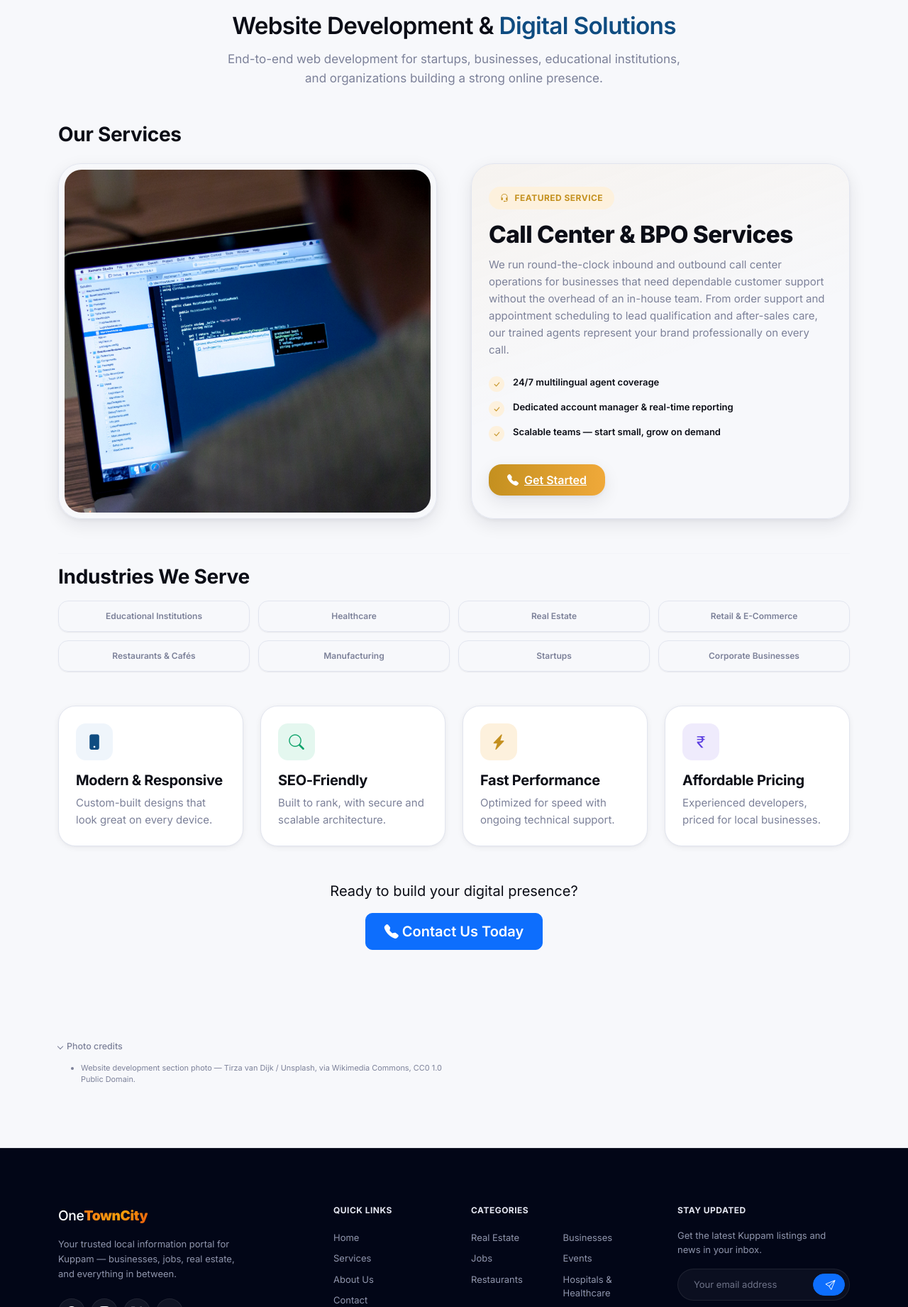
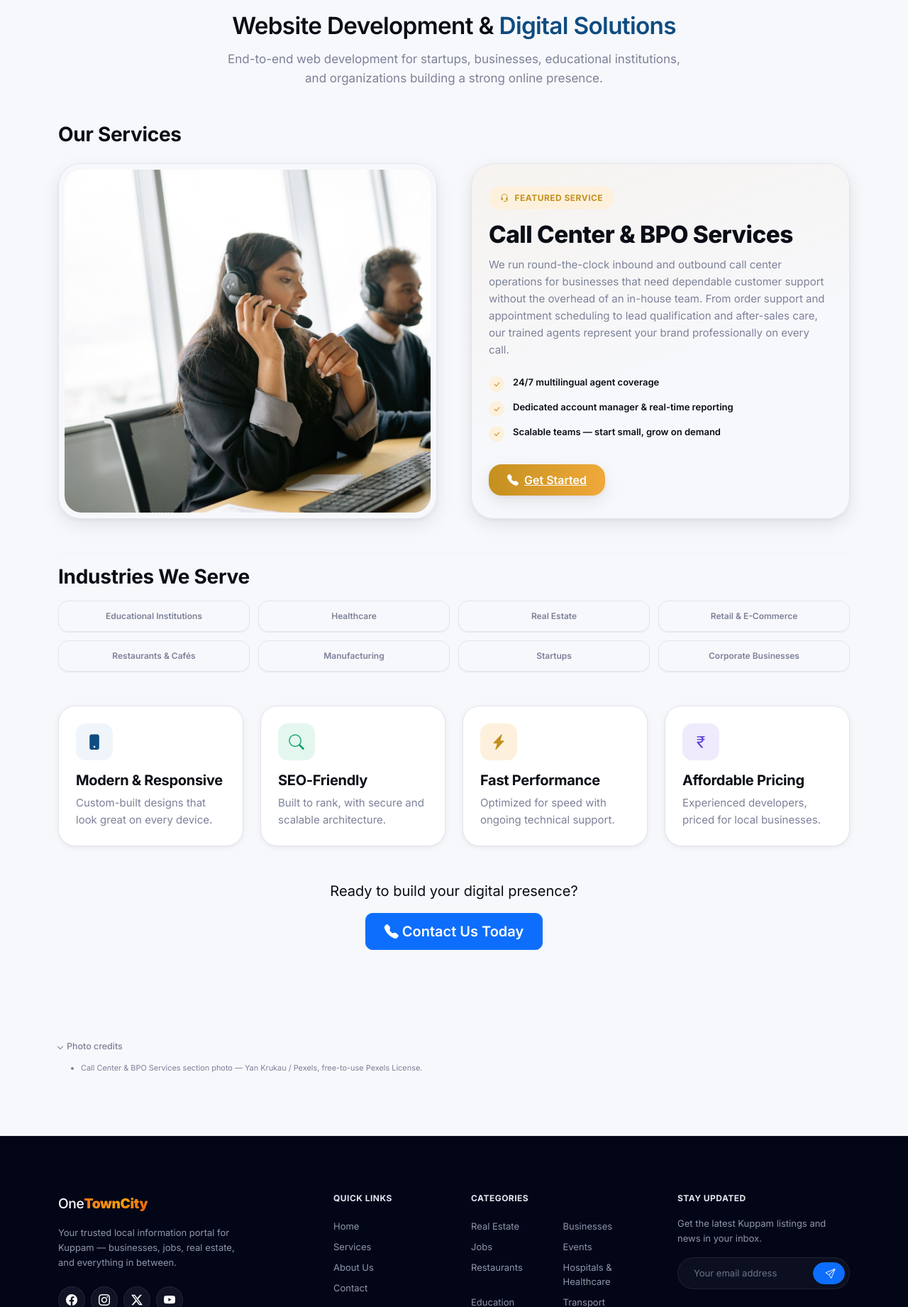
Before and after one commit to ctaftelaneebusinesses-prog/Kuppam_Project, a Django app: page / in a window 1280 px wide, after a click on "Photo credits". Shown: the part 3067-4908 px from the top of the page at 71% size. Run offline with Django 5.2, Linux system fonts and the light colour scheme; data comes from the database, SQL or seed files in the repository; data that the repository does not hold is empty; some libraries are stand-ins or nearby versions.

Commit message:
Added craftlanee

```diff
--- a/templates/home.html
+++ b/templates/home.html
@@ -175,7 +175,7 @@
     <div class="row g-5 align-items-stretch mb-5">
         <div class="col-lg-6" data-aos="fade-right">
             <div class="hk-solutions-media-frame">
-                <img src="{% static 'images/services/website-development.jpg' %}" alt="{% trans 'Call center and BPO services' %}" loading="lazy">
+                <img src="{% static 'images/services/call-center.jpg' %}" alt="{% trans 'Call center and BPO services' %}" loading="lazy">
             </div>
         </div>
         <div class="col-lg-6" data-aos="fade-left">
@@ -280,7 +280,7 @@
     <details class="hk-credits">
         <summary>Photo credits</summary>
         <ul class="small">
-            <li>Website development section photo — Tirza van Dijk / Unsplash, via Wikimedia Commons, CC0 1.0 Public Domain.</li>
+            <li>Call Center & BPO Services section photo — Yan Krukau / Pexels, free-to-use Pexels License.</li>
         </ul>
     </details>
 </div>
```
Also changed, not shown: static/images/services/call-center.jpg (added).
